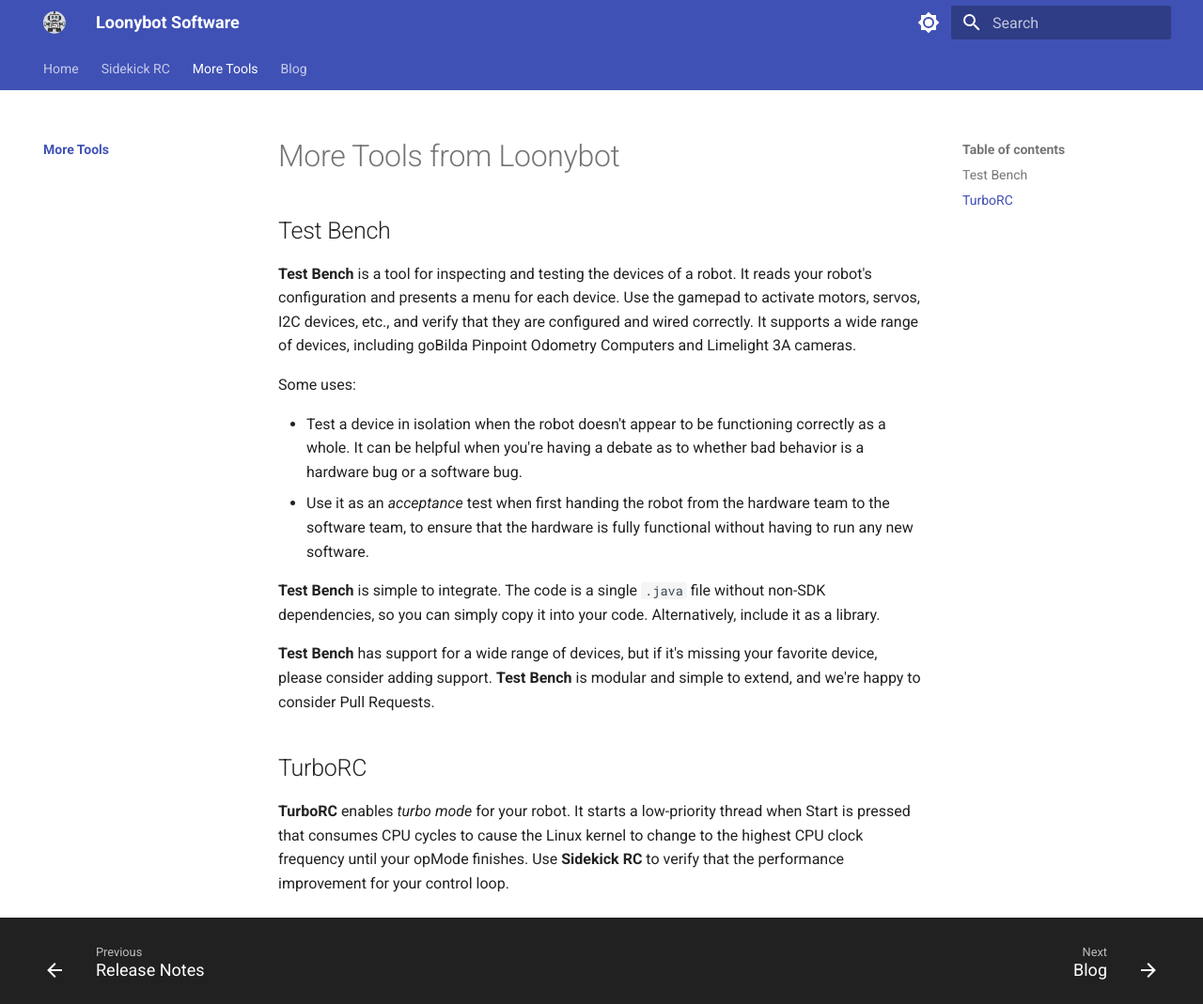
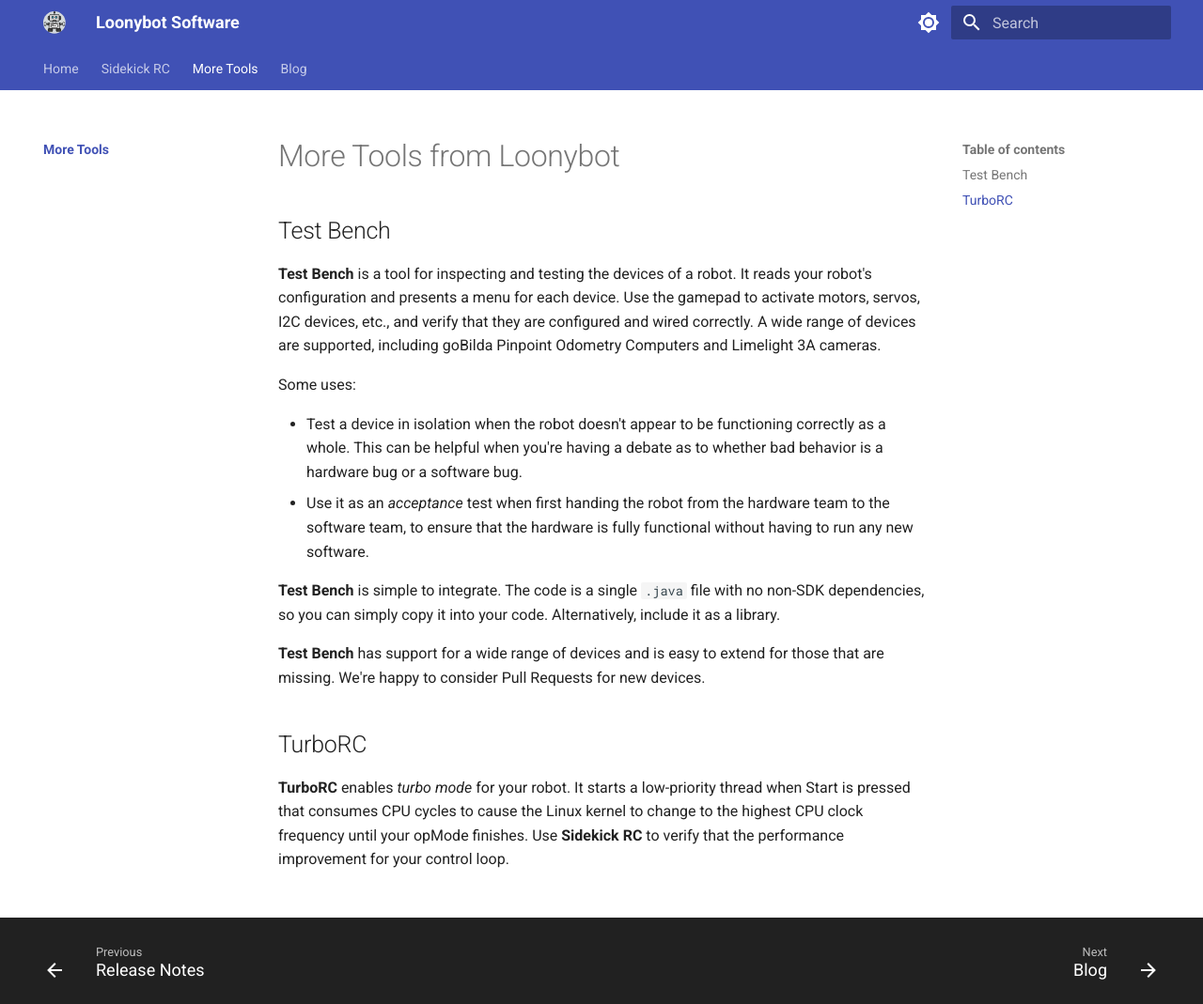
Before and after one commit to Loonybot/Docs, an MkDocs documentation site: the page built from docs/additional-tools/index.md, in a window 1280 px wide and 1069 px high. Shown: the whole window at 94% size. Built offline with MkDocs 1.6.1 and Material for MkDocs 9.7.7, drawn with Linux system fonts in a browser that asks for light colours.

Commit message:
Checkpoint.

```diff
--- a/docs/additional-tools/index.md
+++ b/docs/additional-tools/index.md
@@ -6,25 +6,24 @@
 It reads your robot's configuration and presents a menu for each device.
 Use the gamepad to activate motors, servos, I2C devices, etc., and verify that
 they are configured and wired correctly.
-It supports a wide range of devices, including goBilda Pinpoint Odometry Computers and
+A wide range of devices are supported, including goBilda Pinpoint Odometry Computers and
 Limelight 3A cameras.
 
 Some uses:
 
 - Test a device in isolation when the robot doesn't appear to be functioning correctly
 as a whole.
-It can be helpful when you're having a debate as to whether bad behavior is a hardware bug or
+This can be helpful when you're having a debate as to whether bad behavior is a hardware bug or
 a software bug.
 - Use it as an *acceptance* test when first handing the robot from the hardware team to the
 software team, to ensure that the hardware is fully functional without having to run any
 new software.
 
-**Test Bench** is simple to integrate. The code is a single `.java` file without non-SDK
+**Test Bench** is simple to integrate. The code is a single `.java` file with no non-SDK
 dependencies, so you can simply copy it into your code. Alternatively, include it as a library.
 
-**Test Bench** has support for a wide range of devices, but if it's missing your
-favorite device, please consider adding support.
-**Test Bench** is modular and simple to extend, and we're happy to consider Pull Requests.
+**Test Bench** has support for a wide range of devices and is easy to extend for those that are missing.
+We're happy to consider Pull Requests for new devices.
 
 ## TurboRC
 
```
Also changed, not shown: docs/sidekick-rc/index.md (+3 -3 lines), docs/sidekick-rc/overview.md (+9 -12 lines).
